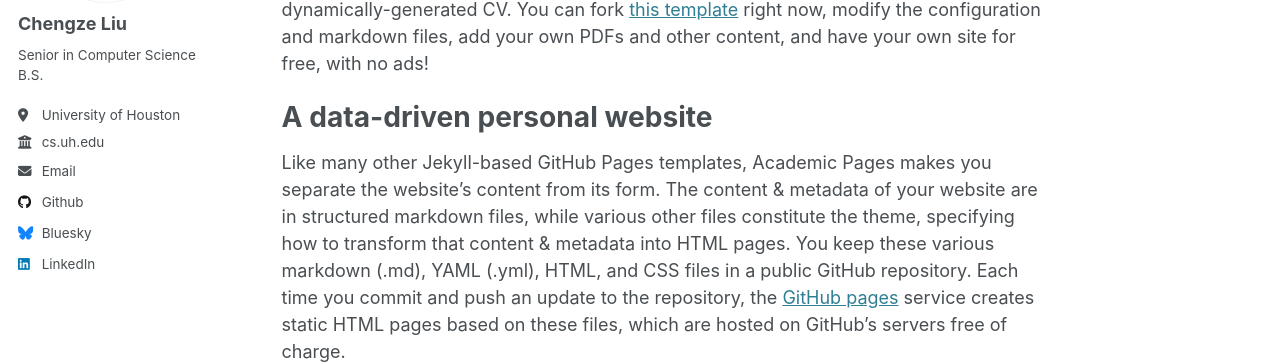
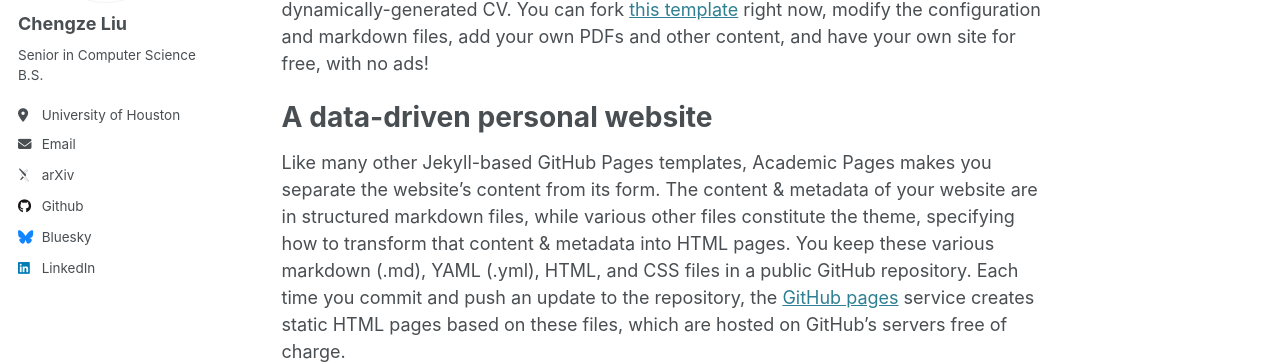
Before and after one commit to chengze24/chengze24.github.io, a Jekyll site: the page built from _pages/about.md, in a window 1280 px wide. Shown: the part 342-706 px from the top of the page. Built offline with Jekyll 4.4.1, drawn with Linux system fonts in a browser that asks for light colours; some web fonts are replaced.

Commit message:
Update _config.yml

```diff
--- a/_config.yml
+++ b/_config.yml
@@ -25,12 +25,12 @@ author:
   pronouns         : # example: "she/her"
   bio              : Senior in Computer Science B.S.
   location         : University of Houston
-  employer         : cs.uh.edu
+  employer         :
   uri              :
   email            : chengzeliu2022@gmail.com
 
   # Academic websites
-  arxiv            : # URL - Update with the correct link to your profile
+  arxiv            : cs.uh.edu# URL - Update with the correct link to your profile
   googlescholar    :
   impactstory      : # URL
   orcid            :
```
